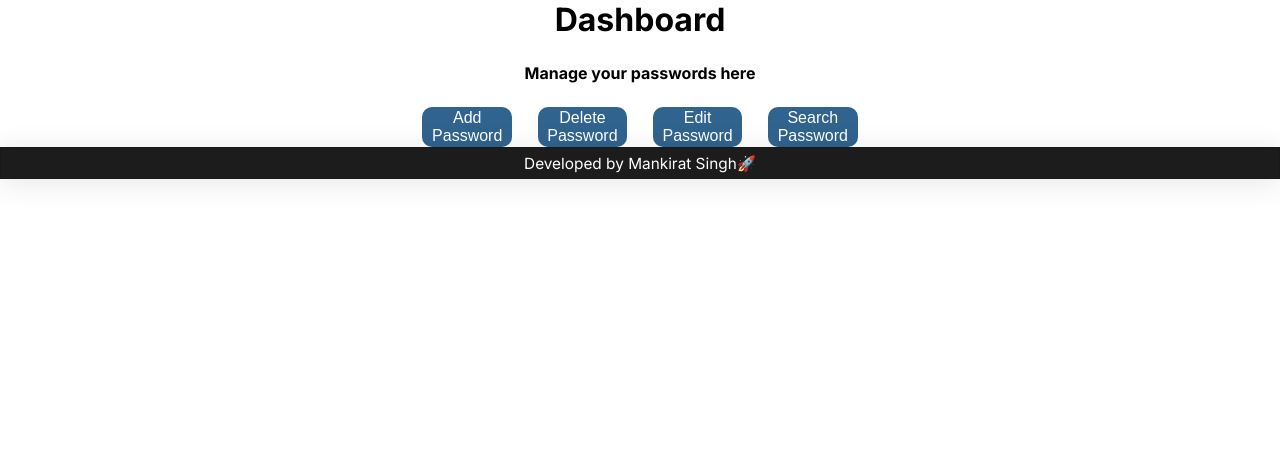
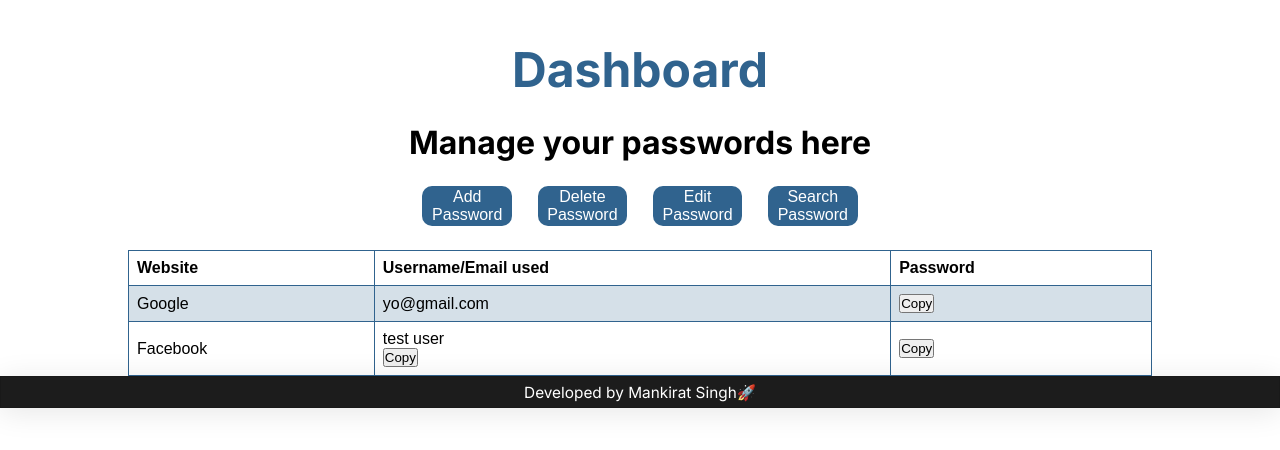
Before and after one commit to MankiratSingh1315/Passwordy, a Next.js app: page /dashboard in a window 1280 px wide. Shown: the top 450 px of the page. Built offline with nearby package versions, Linux system fonts and the light colour scheme.

Commit message:
Update dashboard styling and add table of passwords
Signed-off-by: Mankirat Singh <msingh2_be22@thapar.edu>

```diff
--- a/src/app/dashboard/dash.module.css
+++ b/src/app/dashboard/dash.module.css
@@ -25,3 +25,75 @@
     cursor: pointer;
     border: none;
 }
+
+.buttons>button:hover{
+    background-color: rgb(48, 99, 142, 0.8);
+}
+
+.dashboard>h1{
+    font-size: 3rem;
+    color: rgb(48, 99, 142);
+    margin-top: 5vh;
+}
+
+.dashboard>h4{
+    font-size: 2rem;
+    /* color: rgb(48, 99, 142); */
+}
+
+/* style the table */
+.table {
+font-family: arial, sans-serif;
+border-collapse: collapse;
+width: 100%;
+}
+
+.table>tr>td,.table>tr>th {
+border: 1px solid rgb(48, 99, 142);
+text-align: left;
+padding: 8px;
+}
+
+.table>tr:nth-child(even) {
+background-color: rgb(48, 99, 142, 0.2);
+}
+
+.table{
+    width: 80%;
+}
+
+.table>h2{
+    font-size: 2rem;
+    color: rgb(48, 99, 142);
+    margin-bottom: 2vh;
+}
+
+.table>h4{
+    font-size: 1.5rem;
+    color: rgb(48, 99, 142);
+    margin-bottom: 2vh;
+}
+
+.table>h5{
+    font-size: 1.2rem;
+    color: rgb(48, 99, 142);
+    margin-bottom: 2vh;
+}
+
+.table>h6{
+    font-size: 1rem;
+    color: rgb(48, 99, 142);
+    margin-bottom: 2vh;
+}
+
+.table>h3{
+    font-size: 1.5rem;
+    color: rgb(48, 99, 142);
+    margin-bottom: 2vh;
+}
+
+.table>h1{
+    font-size: 2rem;
+    color: rgb(48, 99, 142);
+    margin-bottom: 2vh;
+}
--- a/src/app/dashboard/page.tsx
+++ b/src/app/dashboard/page.tsx
@@ -12,6 +12,35 @@ export default function dashboard(){
                 <button type="submit">Edit Password</button>
                 <button type="submit">Search Password</button>
             </div>
+            {/* table to show all the passwords */}
+            <table className={styles.table}>
+                <tr>
+                    <th>Website</th>
+                    <th>Username/Email used</th>
+                    <th>Password</th>
+                </tr>
+                <tr>
+                    <td>Google</td>
+                    <td>
+                        <p>yo@gmail.com</p>
+                    </td>
+                    <td>
+                        <button type="submit">Copy</button>
+                    </td>
+                </tr>
+                <tr>
+                    <td>Facebook</td>
+                    <td>
+                        <p>
+                            test user
+                        </p>
+                        <button type="submit">Copy</button>
+                    </td>
+                    <td>
+                        <button type="submit">Copy</button>
+                    </td>
+                </tr>
+            </table>
         </div>
     )
 }
```
